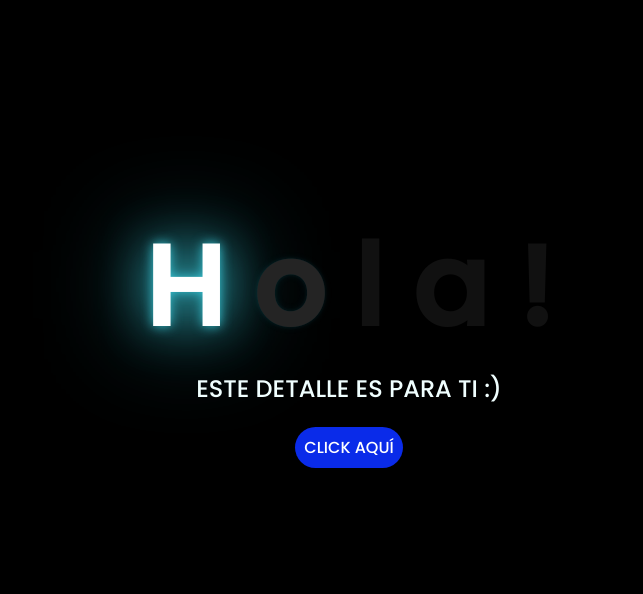
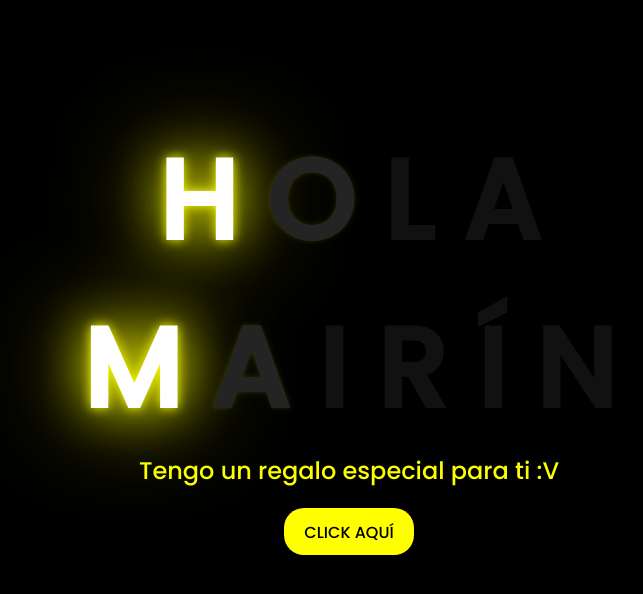
Before and after one commit to Ben-JT/flores-amarillas-tres, a plain HTML site: page index.html in a window 1280 px wide. Shown: the whole page, without its empty margins (299-942 px from the left). Drawn offline with Linux system fonts and the light colour scheme.

Commit message:
letras y musica

```diff
--- a/css/style.css
+++ b/css/style.css
@@ -14,28 +14,6 @@ body{
     /* padding-top: -30; */
 }
 
-.botones{
-    padding: 9px;
-    border-radius: 80px;
-    background-color: transparent;
-    border: none;
-}
-
-.botones a{
-    background-color: #0a2be9;
-    padding: 9px;
-    border-radius: 80px;
-    -webkit-border-radius: 80px;
-    -moz-border-radius: 80px;
-    -ms-border-radius: 80px;
-    -o-border-radius: 80px;
-
-}
-
-.botones a:focus{
-    background-color: rgb(50, 194, 194);
-}
-
 .greetings{
     font-size: 7rem;
     font-weight: 900;
@@ -46,7 +24,7 @@ body{
 @keyframes glow{
     0%, 100%{
         color: #fff;
-        text-shadow: 0 0 12px #39c6d6, 0 0 50px #39c6d6, 0 0 100px #39c6d6;
+        text-shadow: 0 0 12px #fbff00, 0 0 50px #fbff00, 0 0 100px #fbff00;
     }
     10%, 90%{
         color: #111;
@@ -95,3 +73,31 @@ body{
         font-size: 1rem;
     }
 }
+
+.description{
+    color: #fbff00;
+}
+
+/* Estilo para el botón */
+.button button {
+    background-color: yellow; /* Fondo amarillo */
+    border: none; /* Sin bordes */
+    padding: 10px 20px; /* Ajusta el relleno según tu preferencia */
+    font-size: 18px; /* Tamaño de fuente */
+    cursor: pointer;
+    position: relative; /* Necesario para el resplandor */
+    border-radius: 20px; /* Esquinas redondeadas */
+    transition: background-color 0.3s ease-in-out; /* Transición suave para el color de fondo */
+}
+
+  /* Estilo para el enlace dentro del botón */
+.button button a {
+    text-decoration: none; /* Elimina el subrayado del enlace */
+    color: inherit; /* Hereda el color del texto del botón */
+}
+
+  /* Efecto de resplandor al pasar el cursor sobre el botón */
+.button button:hover {
+    background-color: orange; /* Cambia el color de fondo al pasar el mouse a naranja */
+    box-shadow: 0 0 10px yellow, 0 0 20px yellow, 0 0 30px yellow; /* Efecto de resplandor amarillo */
+}
--- a/index.html
+++ b/index.html
@@ -13,17 +13,24 @@
 <body>
     <div class="greetings">
         <span>H</span>
-        <span>o</span>
-        <span>l</span>
-        <span>a</span>
-        <span>!</span>
+        <span>O</span>
+        <span>L</span>
+        <span>A</span>
+    </div>
+    <div class="greetings">
+        <span>M</span>
+        <span>A</span>
+        <span>I</span>
+        <span>R</span>
+        <span>Í</span>
+        <span>N</span>
     </div>
     <div class="description">
-        <span>ESTE DETALLE ES PARA TI :)</span>
+        <span>Tengo un regalo especial para ti :V </span>
     </div>
     <div class="button">
         <button class="botones">
-            <a href="flower.html" style="color: #fff;">CLICK AQUÍ</a>
+            <a href="flower.html">CLICK AQUÍ</a>
         </button>
     </div>
 
```
Also changed, not shown: flower.html (+1 -1 lines), 1 other file.
